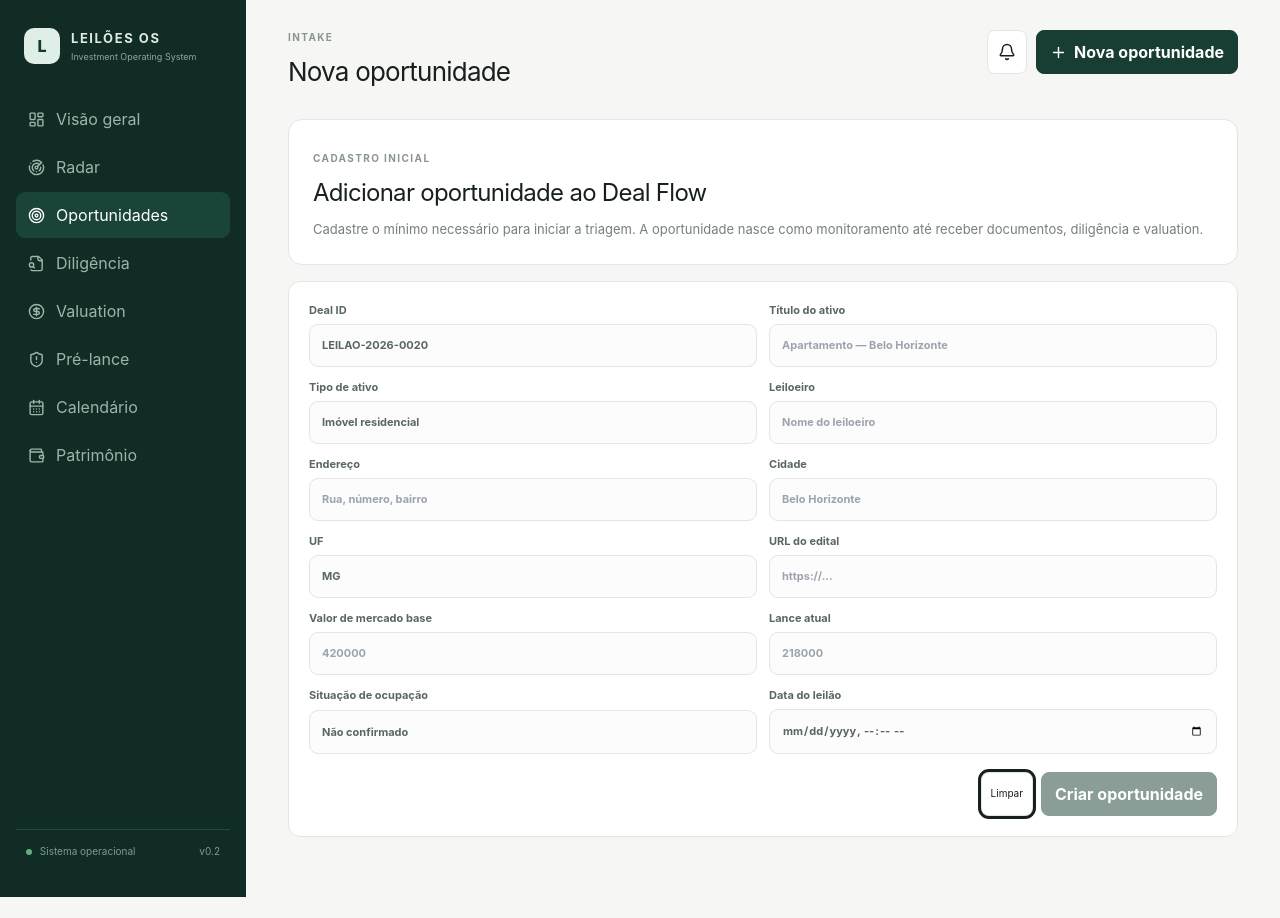
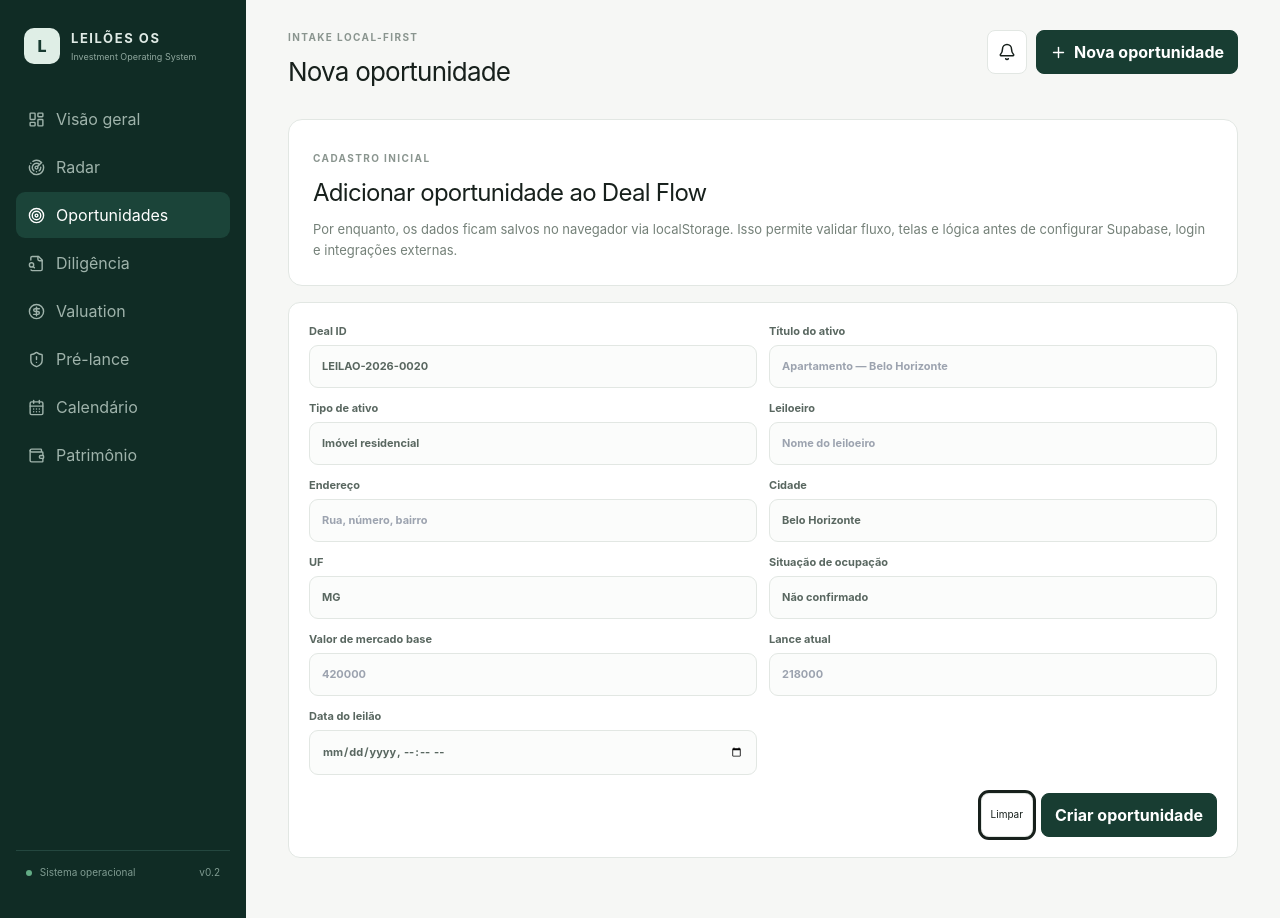
Before and after one commit to agendanutrijulianamoreira-droid/Leiloes, a Next.js app: page /opportunities/new in a window 1280 px wide. Before the commit the page ends 897 px from the top, so only its background shows below. Built offline with nearby package versions, Linux system fonts and the light colour scheme.

Commit message:
feat: switch opportunity intake to local storage

```diff
--- a/app/opportunities/new/page.tsx
+++ b/app/opportunities/new/page.tsx
@@ -1,8 +1,9 @@
 'use client'
 
-import { useMemo, useState } from 'react'
+import { useState } from 'react'
 import { useRouter } from 'next/navigation'
 import { OSShell } from '@/components/os-shell'
+import { createLocalOpportunity } from '@/lib/local-opportunities'
 
 type FormState = {
   dealId: string
@@ -12,11 +13,10 @@ type FormState = {
   city: string
   state: string
   auctioneer: string
-  sourceUrl: string
   currentBid: string
   marketBase: string
   occupancyStatus: string
-  auctionDate: string
+  firstDate: string
 }
 
 const initialState: FormState = {
@@ -24,87 +24,77 @@ const initialState: FormState = {
   title: '',
   assetType: 'Imóvel residencial',
   address: '',
-  city: '',
+  city: 'Belo Horizonte',
   state: 'MG',
   auctioneer: '',
-  sourceUrl: '',
   currentBid: '',
   marketBase: '',
   occupancyStatus: 'Não confirmado',
-  auctionDate: '',
+  firstDate: '',
 }
 
 export default function NewOpportunityPage() {
   const router = useRouter()
   const [form, setForm] = useState<FormState>(initialState)
-  const [errors, setErrors] = useState<string[]>([])
-  const [isSubmitting, setIsSubmitting] = useState(false)
-  const [success, setSuccess] = useState('')
+  const [errors, setErrors] = useState<Record<string, string>>({})
 
-  const canSubmit = useMemo(() => form.dealId.trim() && form.title.trim(), [form.dealId, form.title])
-
-  const update = (field: keyof FormState) => (event: React.ChangeEvent<HTMLInputElement | HTMLSelectElement>) => {
+  const update = (field: keyof FormState) => (event: React.ChangeEvent<HTMLInputElement>) => {
     setForm((current) => ({ ...current, [field]: event.target.value }))
   }
 
-  async function submitOpportunity(event: React.FormEvent<HTMLFormElement>) {
+  function submitOpportunity(event: React.FormEvent<HTMLFormElement>) {
     event.preventDefault()
-    setErrors([])
-    setSuccess('')
-    setIsSubmitting(true)
+    setErrors({})
 
-    const response = await fetch('/api/opportunities', {
-      method: 'POST',
-      headers: { 'Content-Type': 'application/json' },
-      body: JSON.stringify({
-        ...form,
-        currentBid: form.currentBid ? Number(form.currentBid) : null,
-        marketBase: form.marketBase ? Number(form.marketBase) : null,
-      }),
+    const result = createLocalOpportunity({
+      dealId: form.dealId,
+      title: form.title,
+      assetType: form.assetType,
+      address: form.address,
+      city: form.city,
+      state: form.state,
+      auctioneer: form.auctioneer,
+      currentBid: form.currentBid ? Number(form.currentBid) : undefined,
+      marketBase: form.marketBase ? Number(form.marketBase) : undefined,
+      occupancyStatus: form.occupancyStatus,
+      firstDate: form.firstDate,
     })
 
-    const payload = await response.json().catch(() => ({}))
-    setIsSubmitting(false)
-
-    if (!response.ok) {
-      setErrors(payload.details ?? [payload.error ?? 'Não foi possível criar a oportunidade.'])
+    if (!result.ok) {
+      setErrors(result.errors)
       return
     }
 
-    setSuccess('Oportunidade criada com sucesso.')
-    router.push(`/opportunities/${form.dealId.trim().toUpperCase()}`)
+    router.push(`/opportunities/${result.opportunity.id}`)
   }
 
   return (
-    <OSShell title="Nova oportunidade" eyebrow="INTAKE">
+    <OSShell title="Nova oportunidade" eyebrow="INTAKE LOCAL-FIRST">
       <section className="sectionIntro">
         <span className="eyebrow">CADASTRO INICIAL</span>
         <h2>Adicionar oportunidade ao Deal Flow</h2>
-        <p>Cadastre o mínimo necessário para iniciar a triagem. A oportunidade nasce como monitoramento até receber documentos, diligência e valuation.</p>
+        <p>Por enquanto, os dados ficam salvos no navegador via localStorage. Isso permite validar fluxo, telas e lógica antes de configurar Supabase, login e integrações externas.</p>
       </section>
 
       <form className="panel" onSubmit={submitOpportunity}>
+        {Object.keys(errors).length > 0 ? <div className="formAlert error"><span>Revise os campos destacados antes de salvar.</span></div> : null}
         <div className="formGrid twoColumns">
-          <label>Deal ID<input value={form.dealId} onChange={update('dealId')} placeholder="LEILAO-2026-0020" /></label>
-          <label>Título do ativo<input value={form.title} onChange={update('title')} placeholder="Apartamento — Belo Horizonte" /></label>
+          <label>Deal ID<input value={form.dealId} onChange={update('dealId')} placeholder="LEILAO-2026-0020" />{errors.dealId ? <small>{errors.dealId}</small> : null}</label>
+          <label>Título do ativo<input value={form.title} onChange={update('title')} placeholder="Apartamento — Belo Horizonte" />{errors.title ? <small>{errors.title}</small> : null}</label>
           <label>Tipo de ativo<input value={form.assetType} onChange={update('assetType')} placeholder="Imóvel residencial" /></label>
           <label>Leiloeiro<input value={form.auctioneer} onChange={update('auctioneer')} placeholder="Nome do leiloeiro" /></label>
           <label>Endereço<input value={form.address} onChange={update('address')} placeholder="Rua, número, bairro" /></label>
           <label>Cidade<input value={form.city} onChange={update('city')} placeholder="Belo Horizonte" /></label>
           <label>UF<input value={form.state} onChange={update('state')} placeholder="MG" maxLength={2} /></label>
-          <label>URL do edital<input value={form.sourceUrl} onChange={update('sourceUrl')} placeholder="https://..." /></label>
-          <label>Valor de mercado base<input value={form.marketBase} onChange={update('marketBase')} type="number" min="0" placeholder="420000" /></label>
-          <label>Lance atual<input value={form.currentBid} onChange={update('currentBid')} type="number" min="0" placeholder="218000" /></label>
           <label>Situação de ocupação<input value={form.occupancyStatus} onChange={update('occupancyStatus')} placeholder="Desocupado / Ocupado / Não confirmado" /></label>
-          <label>Data do leilão<input value={form.auctionDate} onChange={update('auctionDate')} type="datetime-local" /></label>
+          <label>Valor de mercado base<input value={form.marketBase} onChange={update('marketBase')} type="number" min="0" placeholder="420000" />{errors.marketBase ? <small>{errors.marketBase}</small> : null}</label>
+          <label>Lance atual<input value={form.currentBid} onChange={update('currentBid')} type="number" min="0" placeholder="218000" />{errors.currentBid ? <small>{errors.currentBid}</small> : null}</label>
+          <label>Data do leilão<input value={form.firstDate} onChange={update('firstDate')} type="datetime-local" /></label>
         </div>
-
-        {errors.length > 0 && <div className="formAlert error">{errors.map((error) => <span key={error}>{error}</span>)}</div>}
-        {success && <div className="formAlert success"><span>{success}</span></div>}
 
         <div className="modalActions">
           <button className="outline" type="button" onClick={() => setForm(initialState)}>Limpar</button>
-          <button className="primary" disabled={!canSubmit || isSubmitting} type="submit">{isSubmitting ? 'Criando...' : 'Criar oportunidade'}</button>
+          <button className="primary" type="submit">Criar oportunidade</button>
         </div>
       </form>
     </OSShell>
```
